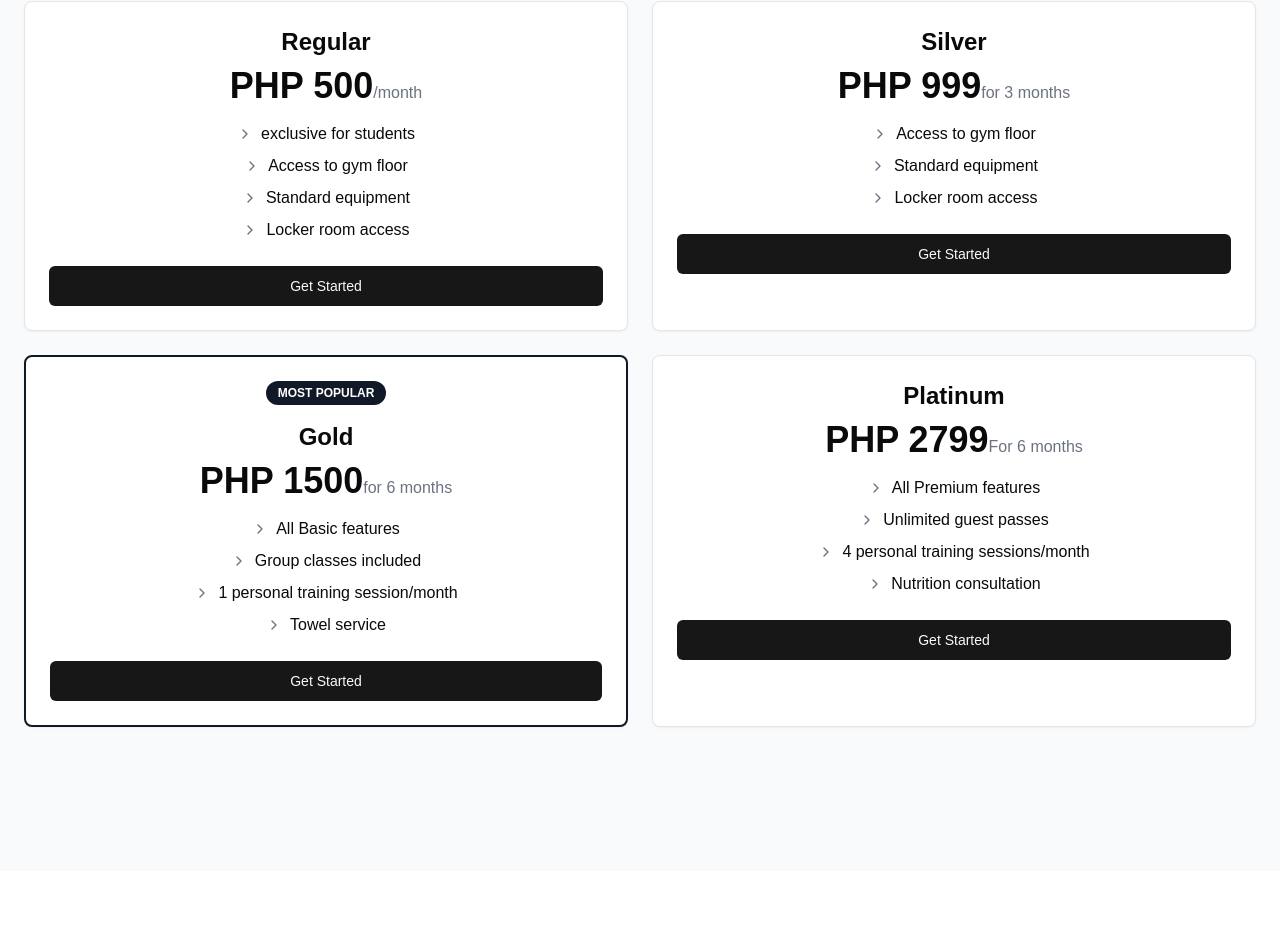
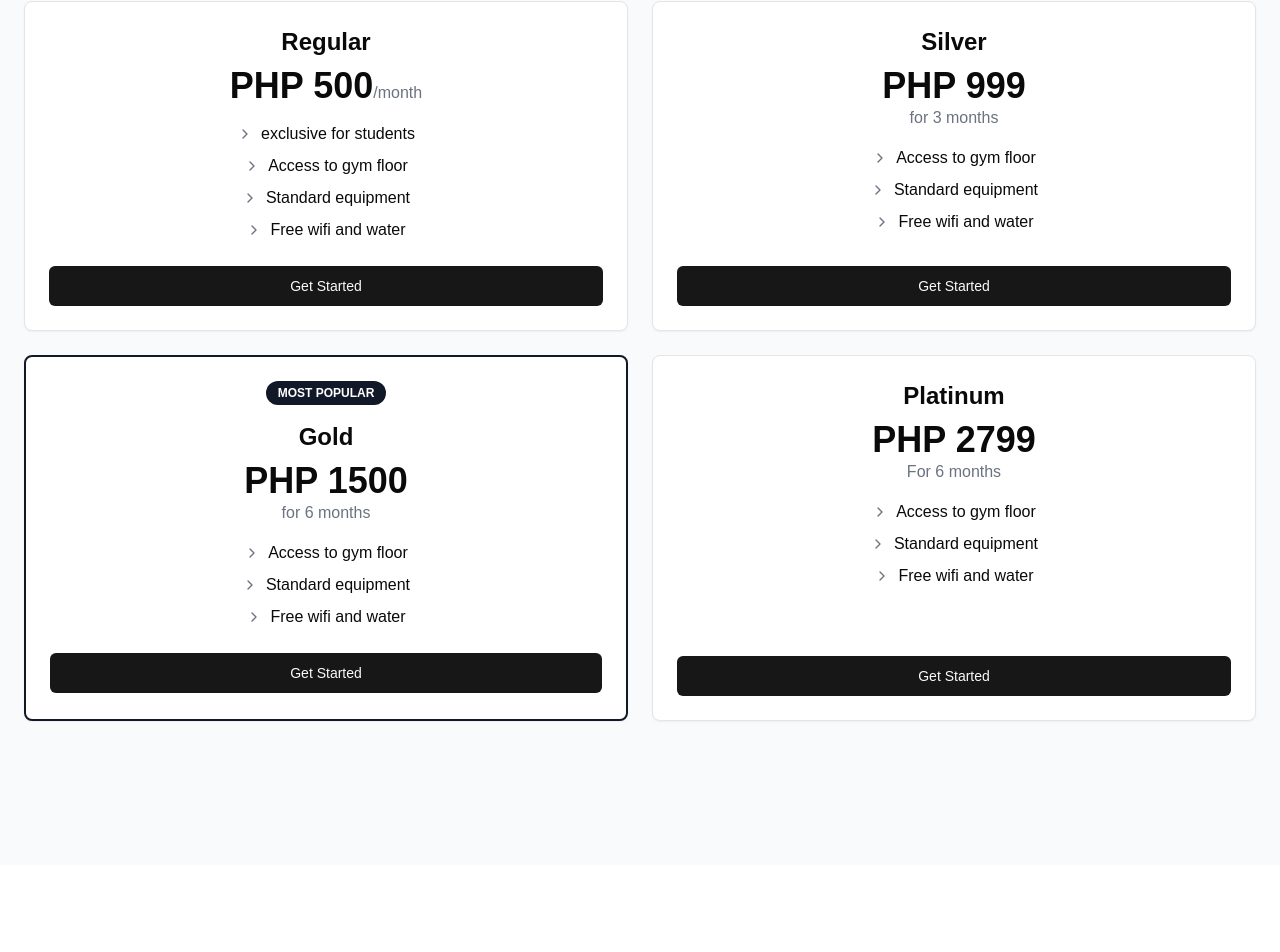
Before and after one commit to Coconhat/daily-fitnessv2, a Next.js app: page / in a window 1280 px wide. Shown: the part 6767-7719 px from the top of the page. Built offline with nearby package versions, Linux system fonts and the light colour scheme.

Commit message:
fix: membership plan flex

```diff
--- a/app/page.tsx
+++ b/app/page.tsx
@@ -235,7 +235,7 @@ export default function Home() {
                   </li>
                   <li className="flex items-center justify-center">
                     <ChevronRight className="h-4 w-4 mr-2 text-gray-500" />
-                    <span>Locker room access</span>
+                    <span>Free wifi and water</span>
                   </li>
                 </ul>
                 <Button className="w-full">Get Started</Button>
@@ -247,6 +247,7 @@ export default function Home() {
                 <h3 className="text-2xl font-bold mb-2">Silver</h3>
                 <div className="mb-4">
                   <span className="text-4xl font-bold">PHP 999</span>
+                  <br />
                   <span className="text-gray-500">for 3 months</span>
                 </div>
                 <ul className="space-y-2 mb-6">
@@ -260,10 +261,10 @@ export default function Home() {
                   </li>
                   <li className="flex items-center justify-center">
                     <ChevronRight className="h-4 w-4 mr-2 text-gray-500" />
-                    <span>Locker room access</span>
+                    <span>Free wifi and water</span>
                   </li>
                 </ul>
-                <Button className="w-full">Get Started</Button>
+                <Button className="w-full mt-2">Get Started</Button>
               </CardContent>
             </Card>
 
@@ -275,24 +276,21 @@ export default function Home() {
                 <h3 className="text-2xl font-bold mb-2">Gold</h3>
                 <div className="mb-4">
                   <span className="text-4xl font-bold">PHP 1500</span>
-                  <span className="text-gray-500">for 6 months</span>
+                  <br />
+                  <span className="text-gray-500"> for 6 months</span>
                 </div>
                 <ul className="space-y-2 mb-6">
                   <li className="flex items-center justify-center">
                     <ChevronRight className="h-4 w-4 mr-2 text-gray-500" />
-                    <span>All Basic features</span>
+                    <span>Access to gym floor</span>
                   </li>
                   <li className="flex items-center justify-center">
                     <ChevronRight className="h-4 w-4 mr-2 text-gray-500" />
-                    <span>Group classes included</span>
+                    <span>Standard equipment</span>
                   </li>
                   <li className="flex items-center justify-center">
                     <ChevronRight className="h-4 w-4 mr-2 text-gray-500" />
-                    <span>1 personal training session/month</span>
-                  </li>
-                  <li className="flex items-center justify-center">
-                    <ChevronRight className="h-4 w-4 mr-2 text-gray-500" />
-                    <span>Towel service</span>
+                    <span>Free wifi and water</span>
                   </li>
                 </ul>
                 <Button className="w-full">Get Started</Button>
@@ -303,27 +301,24 @@ export default function Home() {
                 <h3 className="text-2xl font-bold mb-2">Platinum</h3>
                 <div className="mb-4">
                   <span className="text-4xl font-bold">PHP 2799</span>
+                  <br />
                   <span className="text-gray-500">For 6 months</span>
                 </div>
                 <ul className="space-y-2 mb-6">
                   <li className="flex items-center justify-center">
                     <ChevronRight className="h-4 w-4 mr-2 text-gray-500" />
-                    <span>All Premium features</span>
+                    <span>Access to gym floor</span>
                   </li>
                   <li className="flex items-center justify-center">
                     <ChevronRight className="h-4 w-4 mr-2 text-gray-500" />
-                    <span>Unlimited guest passes</span>
+                    <span>Standard equipment</span>
                   </li>
                   <li className="flex items-center justify-center">
                     <ChevronRight className="h-4 w-4 mr-2 text-gray-500" />
-                    <span>4 personal training sessions/month</span>
-                  </li>
-                  <li className="flex items-center justify-center">
-                    <ChevronRight className="h-4 w-4 mr-2 text-gray-500" />
-                    <span>Nutrition consultation</span>
+                    <span>Free wifi and water</span>
                   </li>
                 </ul>
-                <Button className="w-full">Get Started</Button>
+                <Button className="w-full mt-11">Get Started</Button>
               </CardContent>
             </Card>
           </div>
```
